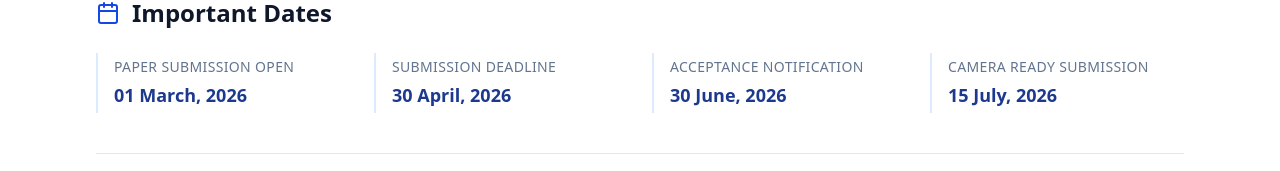
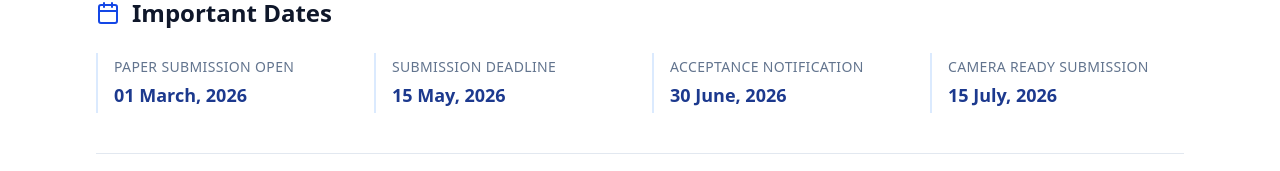
Before and after one commit to Utkarsh-sharma47/ICIIS-2026, a React (Vite) app: page /registration in a window 1280 px wide. Shown: the part 132-303 px from the top of the page. Built offline with nearby package versions, Linux system fonts and the light colour scheme.

Commit message:
fix: update submission deadline date in Registration component

```diff
--- a/src/pages/Registration.jsx
+++ b/src/pages/Registration.jsx
@@ -18,7 +18,7 @@ function Registration() {
             <div className="grid grid-cols-1 md:grid-cols-2 lg:grid-cols-4 gap-6">
                 {[
                     { label: "Paper Submission Open", date: "01 March, 2026" },
-                    { label: "Submission Deadline", date: "30 April, 2026" },
+                    { label: "Submission Deadline", date: "15 May, 2026" },
                     { label: "Acceptance Notification", date: "30 June, 2026" },
                     { label: "Camera Ready Submission", date: "15 July, 2026" }
                 ].map((item, index) => (
```
